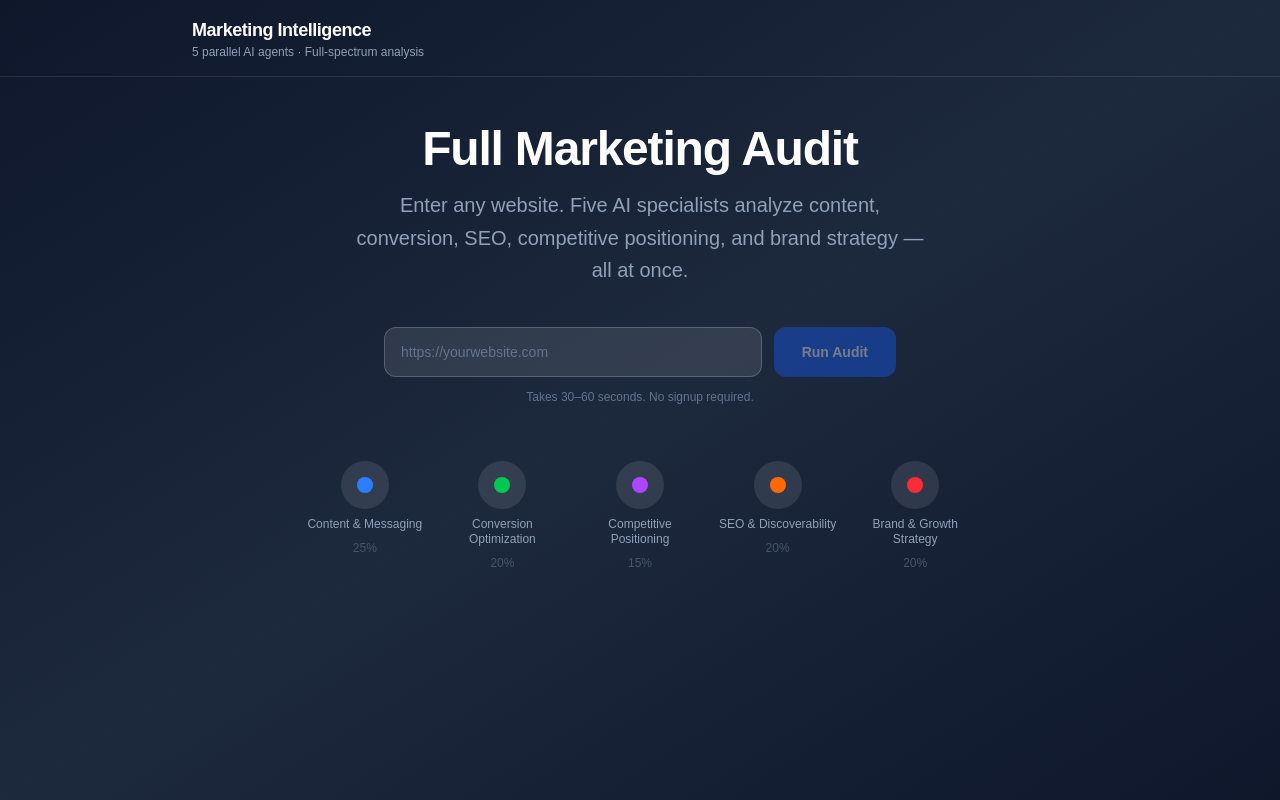
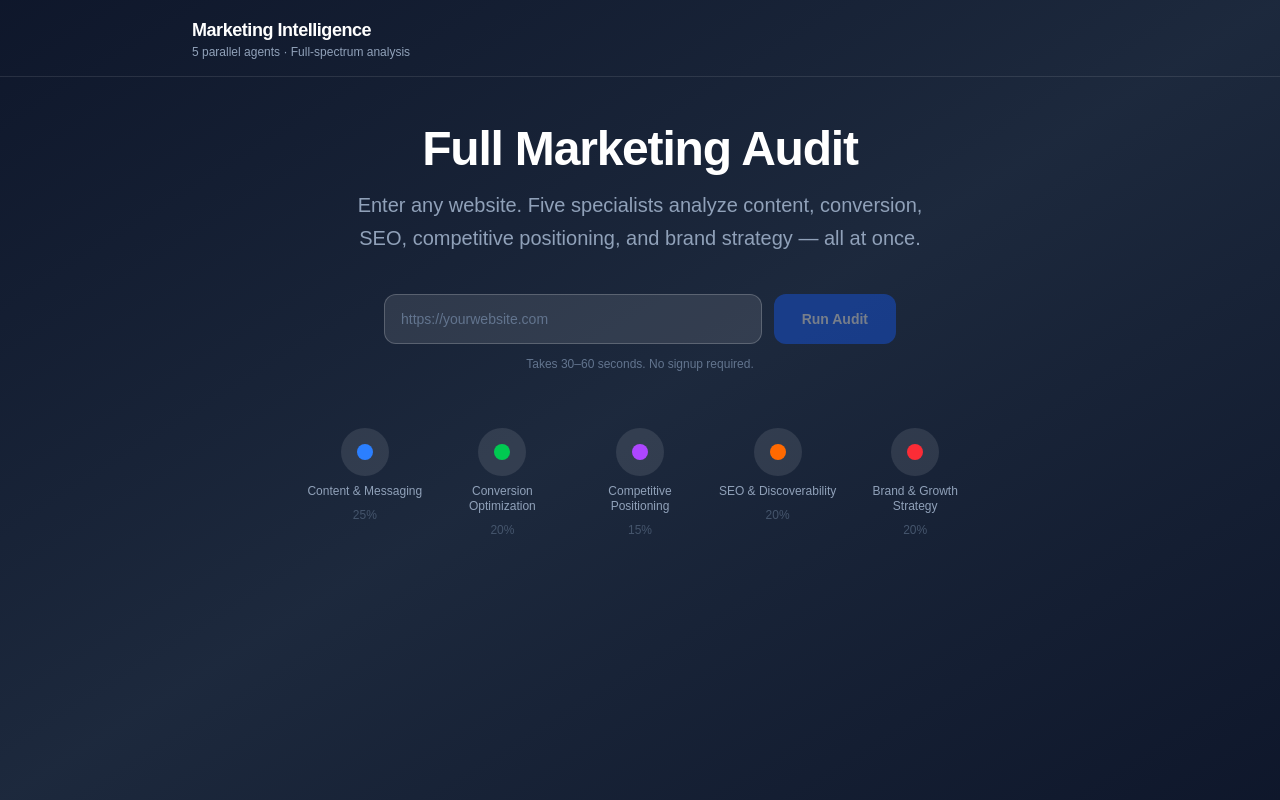
Before and after one commit to jmd-jude/marketing-audit-web, a Next.js app: page / in a window 1280 px wide. Built offline with nearby package versions, Linux system fonts and the light colour scheme.

Commit message:
third first commit

```diff
--- a/app/page.tsx
+++ b/app/page.tsx
@@ -473,7 +473,7 @@ export default function Home() {
         <div className="max-w-4xl mx-auto flex items-center justify-between">
           <div>
             <h1 className="text-white font-bold text-lg tracking-tight">Marketing Intelligence</h1>
-            <p className="text-slate-400 text-xs">5 parallel AI agents · Full-spectrum analysis</p>
+            <p className="text-slate-400 text-xs">5 parallel agents · Full-spectrum analysis</p>
           </div>
           {phase !== 'idle' && (
             <button
@@ -494,7 +494,7 @@ export default function Home() {
                 Full Marketing Audit
               </h2>
               <p className="text-slate-400 text-xl max-w-xl mx-auto leading-relaxed">
-                Enter any website. Five AI specialists analyze content, conversion, SEO, competitive positioning, and brand strategy — all at once.
+                Enter any website. Five specialists analyze content, conversion, SEO, competitive positioning, and brand strategy — all at once.
               </p>
             </div>
 
```
